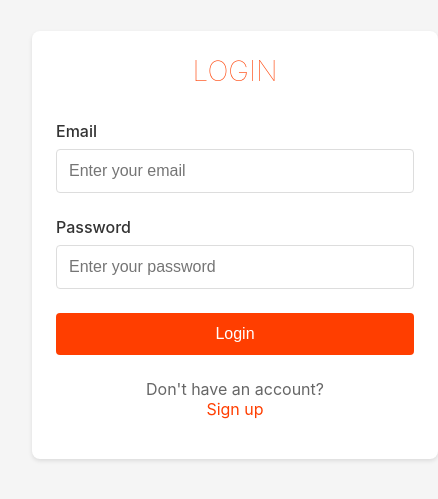
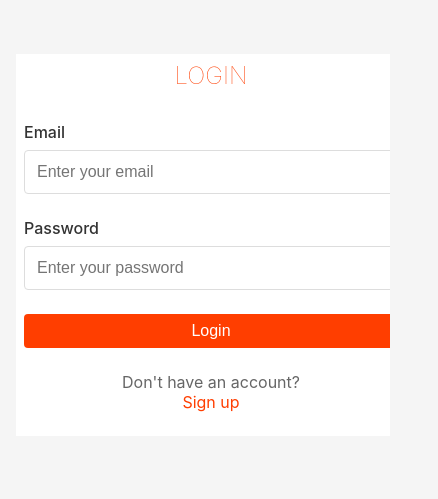
Before and after one commit to amribic/VisitEase, a Svelte app in the folder frontend/: page / in a window 390 px wide. Shown: the part 177-676 px from the top of the page, 438 px wide, since content can reach past the window. Built offline with nearby package versions, Linux system fonts and the light colour scheme.

Commit message:
google-fit icon

```diff
--- a/frontend/src/App.svelte
+++ b/frontend/src/App.svelte
@@ -58,14 +58,19 @@
 </main>
 
 <style>
-  :global(body) {
+  :global(html), :global(body) {
+    width: 100vw;
+    min-height: 100vh;
     margin: 0;
     padding: 0;
-    font-family: -apple-system, BlinkMacSystemFont, 'Segoe UI', Roboto, Oxygen, Ubuntu, Cantarell, 'Open Sans', 'Helvetica Neue', sans-serif;
-    -webkit-font-smoothing: antialiased;
-    -moz-osx-font-smoothing: grayscale;
+    box-sizing: border-box;
     background-color: #f5f5f5;
     overflow-x: hidden;
+    font-family: -apple-system, BlinkMacSystemFont, 'Segoe UI', Roboto, Oxygen, Ubuntu, Cantarell, 'Open Sans', 'Helvetica Neue', sans-serif;
+  }
+
+  :global(*), :global(*::before), :global(*::after) {
+    box-sizing: inherit;
   }
 
   main {
@@ -86,4 +91,12 @@
     margin: 0 auto;
     padding: 0 1rem;
   }
+
+  @media (max-width: 600px) {
+    .container {
+      max-width: 100vw;
+      width: 100vw;
+      padding: 0;
+    }
+  }
 </style>
--- a/frontend/src/components/GoogleFitForm.svelte
+++ b/frontend/src/components/GoogleFitForm.svelte
@@ -1,5 +1,6 @@
 <script lang="ts">
   import { createEventDispatcher, onMount } from 'svelte';
+  import googleFitLogo from '../assets/google-fit-logo.png';
   const dispatch = createEventDispatcher();
 
   let isConnected = false;
@@ -87,6 +88,10 @@
   {/if}
 
   <div class="content">
+    <div class="google-fit-icon">
+      <img src={googleFitLogo} alt="Google Fit logo" width="48" height="48" style="filter: drop-shadow(0 2px 4px rgba(0,0,0,0.1));" />
+    </div>
+
     <p>Would you like to connect your Google Fit data to enhance your experience?</p>
 
     <div class="buttons">
@@ -126,12 +131,14 @@
 <style>
   .form-container {
     background: white;
-    padding: 2rem;
+    padding: 1rem;
     border-radius: 8px;
     box-shadow: 0 2px 4px rgba(0, 0, 0, 0.1);
-    max-width: 500px;
+    max-width: 100%;
     width: 100%;
     margin: 0 auto;
+    max-height: 100vh;
+    overflow-y: auto;
   }
 
   h1 {
@@ -146,6 +153,14 @@
 
   .content {
     text-align: center;
+  }
+
+  .google-fit-icon {
+    margin-bottom: 1.5rem;
+  }
+
+  .google-fit-icon img {
+    filter: drop-shadow(0 2px 4px rgba(0, 0, 0, 0.1));
   }
 
   p {
@@ -222,11 +237,25 @@
 
   @media (max-width: 480px) {
     .form-container {
-      padding: 1.5rem;
+      padding: 1rem;
     }
 
     h1 {
-      font-size: 1.75rem;
+      font-size: 1.5rem;
+    }
+
+    button {
+      padding: 0.5rem;
+    }
+  }
+
+  @media (max-width: 600px) {
+    .form-container {
+      width: 100vw;
+      max-width: 100vw;
+      border-radius: 0;
+      box-shadow: none;
+      padding: 0.5rem;
     }
   }
 </style>
--- a/frontend/src/components/Login.svelte
+++ b/frontend/src/components/Login.svelte
@@ -88,12 +88,14 @@
 <style>
   .login-container {
     background: white;
-    padding: 2rem;
+    padding: 1rem;
     border-radius: 8px;
     box-shadow: 0 2px 4px rgba(0, 0, 0, 0.1);
-    max-width: 400px;
+    max-width: 100%;
     width: 100%;
     margin: 0 auto;
+    max-height: 100vh;
+    overflow-y: auto;
   }
 
   h1 {
@@ -185,11 +187,25 @@
 
   @media (max-width: 480px) {
     .login-container {
-      padding: 1.5rem;
+      padding: 1rem;
     }
 
     h1 {
-      font-size: 1.75rem;
+      font-size: 1.5rem;
+    }
+
+    button {
+      padding: 0.5rem;
+    }
+  }
+
+  @media (max-width: 600px) {
+    .login-container {
+      width: 100vw;
+      max-width: 100vw;
+      border-radius: 0;
+      box-shadow: none;
+      padding: 0.5rem;
     }
   }
 </style>
--- a/frontend/src/components/Signup.svelte
+++ b/frontend/src/components/Signup.svelte
@@ -213,4 +213,14 @@
       font-size: 1.75rem;
     }
   }
+
+  @media (max-width: 600px) {
+    .signup-container {
+      width: 100vw;
+      max-width: 100vw;
+      border-radius: 0;
+      box-shadow: none;
+      padding: 0.5rem;
+    }
+  }
 </style>
--- a/frontend/src/components/Success.svelte
+++ b/frontend/src/components/Success.svelte
@@ -62,4 +62,14 @@
   button:hover {
     background-color: #45a049;
   }
+
+  @media (max-width: 600px) {
+    .success-container {
+      width: 100vw;
+      max-width: 100vw;
+      border-radius: 0;
+      box-shadow: none;
+      padding: 0.5rem;
+    }
+  }
 </style>
```
Also changed, not shown: frontend/src/assets/google-fit-logo.png (added).
